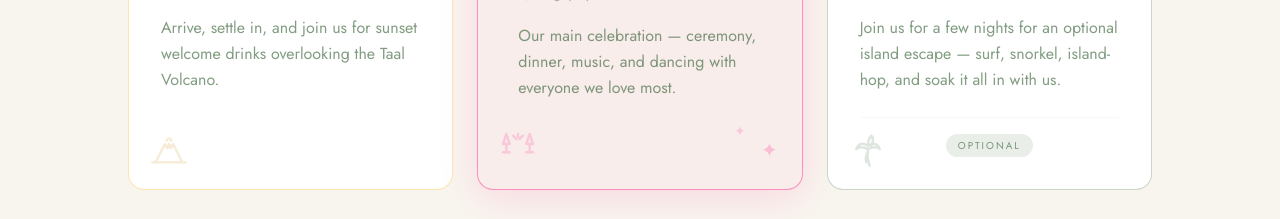
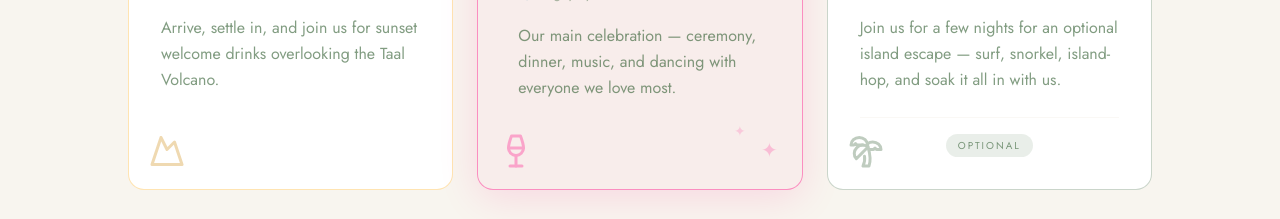
Before and after one commit to bencuds/ben-margaux2027, a Next.js app: page / in a window 1280 px wide. Shown: the part 2080-2299 px from the top of the page. Built offline with nearby package versions, Linux system fonts and the light colour scheme.

Commit message:
Replace custom SVGs with lucide-react icons, increase opacity

```diff
--- a/components/Timeline.tsx
+++ b/components/Timeline.tsx
@@ -1,4 +1,5 @@
 import ScrollReveal from './ScrollReveal'
+import { Mountain, Wine, Palmtree } from 'lucide-react'
 
 const events = [
   {
@@ -63,48 +64,10 @@ const styles = {
   },
 }
 
-function VolcanoIcon({ className }: { className?: string }) {
-  return (
-    <svg viewBox="0 0 24 24" fill="none" stroke="currentColor" strokeWidth="1.5" strokeLinecap="round" strokeLinejoin="round" className={className}>
-      <path d="M2 20h20" />
-      <path d="M4 20L9.5 9l1.5 2.5L12 9l1 2.5L14.5 9 20 20" />
-      <path d="M10.5 7Q12 4 13.5 7" />
-    </svg>
-  )
-}
-
-function ChampagneIcon({ className }: { className?: string }) {
-  return (
-    <svg viewBox="0 0 24 24" fill="none" stroke="currentColor" strokeWidth="1.5" strokeLinecap="round" strokeLinejoin="round" className={className}>
-      <path d="M5 3L3 9h4L5 3z" />
-      <line x1="5" y1="9" x2="5" y2="14" />
-      <line x1="3" y1="14" x2="7" y2="14" />
-      <path d="M19 3L21 9h-4L19 3z" />
-      <line x1="19" y1="9" x2="19" y2="14" />
-      <line x1="17" y1="14" x2="21" y2="14" />
-      <line x1="9" y1="4" x2="11" y2="6" />
-      <line x1="12" y1="3" x2="12" y2="5" />
-      <line x1="15" y1="4" x2="13" y2="6" />
-    </svg>
-  )
-}
-
-function PalmIcon({ className }: { className?: string }) {
-  return (
-    <svg viewBox="0 0 24 24" fill="none" stroke="currentColor" strokeWidth="1.5" strokeLinecap="round" strokeLinejoin="round" className={className}>
-      <path d="M13 22Q11 17 12 12" />
-      <path d="M12 12Q8 10 5 12Q7 7 12 10" />
-      <path d="M12 10Q12 6 14 4Q16 6 14 10" />
-      <path d="M12 12Q16 10 19 12Q17 7 12 10" />
-      <path d="M12 14Q10 17 11 20" />
-    </svg>
-  )
-}
-
 const icons = {
-  mango:   VolcanoIcon,
-  fuchsia: ChampagneIcon,
-  jungle:  PalmIcon,
+  mango:   Mountain,
+  fuchsia: Wine,
+  jungle:  Palmtree,
 }
 
 const leafStyle: React.CSSProperties = {
@@ -162,7 +125,7 @@ export default function Timeline() {
                 className={`relative flex flex-col w-full h-full rounded-2xl border transition-all duration-300 ${isFeatured ? 'p-10' : 'p-8'} ${s.card}`}
               >
                 {/* Accent icon — bottom left */}
-                {(() => { const Icon = icons[event.accent]; return <Icon className={`absolute bottom-5 left-5 w-10 h-10 opacity-[0.15] ${s.icon}`} /> })()}
+                {(() => { const Icon = icons[event.accent]; return <Icon className={`absolute bottom-5 left-5 w-9 h-9 opacity-30 ${s.icon}`} /> })()}
                 {/* Sparkles for the featured card */}
                 {isFeatured && (
                   <>
--- a/package.json
+++ b/package.json
@@ -9,6 +9,7 @@
     "lint": "next lint"
   },
   "dependencies": {
+    "lucide-react": "^1.16.0",
     "next": "^16.2.6",
     "react": "^19.2.6",
     "react-dom": "^19.2.6"
```
Also changed, not shown: 1 other file (tests, documents, lock files or other folders).
